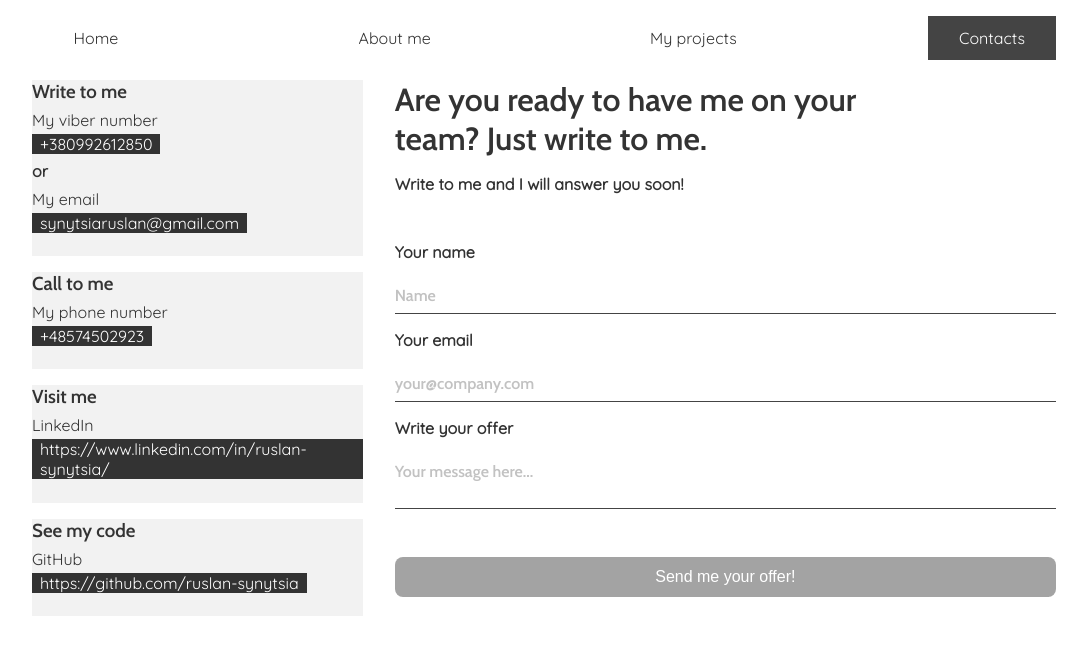
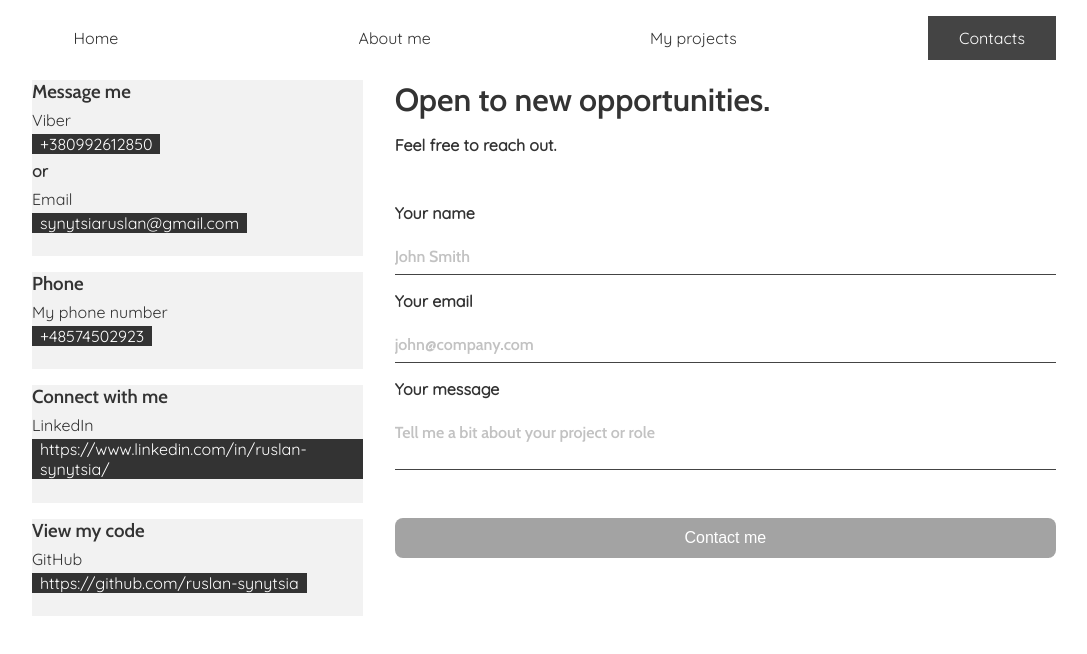
Before and after one commit to ruslan-synytsia/CV-web-app, a React (Create React App) app: page /contacts in a window 1280 px wide. Shown: the top 654 px of the page, without its empty margins (96-1183 px from the left). Built offline with nearby package versions, Linux system fonts and the light colour scheme.

Commit message:
Update Contacts

```diff
--- a/src/Components/Common/Form/Form.js
+++ b/src/Components/Common/Form/Form.js
@@ -68,24 +68,24 @@ function Form(props) {
 
     return (
         <div className={style.Form}>
-            <h2>Are you ready to have me on your team? Just write to me.</h2>
-            <span>Write to me and I will answer you soon!</span>
+            <h2>Open to new opportunities.</h2>
+            <span>Feel free to reach out.</span>
             <label htmlFor="username">Your name</label>
             <span className={errors.username ? cx(style.Error_username, style.err_display) : style.Error_username}>{errors.username}</span>
-            <input type="text" id="username" name="username" placeholder={'Name'} onChange={handleInputChange} onBlur={e => validate(e.target.value, e.target.name)} value={formData.username} />
+            <input type="text" id="username" name="username" placeholder={'John Smith'} onChange={handleInputChange} onBlur={e => validate(e.target.value, e.target.name)} value={formData.username} />
             <label htmlFor="email">Your email</label>
             <span className={errors.email ? cx(style.Error_email, style.err_display) : style.Error_email}>{errors.email}</span>
-            <input type="email" id="email" name="email" placeholder={'your@company.com'} onChange={handleInputChange} onBlur={e => validate(e.target.value, e.target.name)} value={formData.email} />
-            <label htmlFor="message">Write your offer</label>
+            <input type="email" id="email" name="email" placeholder={'john@company.com'} onChange={handleInputChange} onBlur={e => validate(e.target.value, e.target.name)} value={formData.email} />
+            <label htmlFor="message">Your message</label>
             <span className={errors.message ? cx(style.Error_message, style.err_display) : style.Error_message}>{errors.message}</span>
-            <textarea id="message" name="message" rows="2" placeholder={'Your message here...'} onChange={handleInputChange} onBlur={e => validate(e.target.value, e.target.name)} value={formData.message} />
+            <textarea id="message" name="message" rows="2" placeholder={'Tell me a bit about your project or role'} onChange={handleInputChange} onBlur={e => validate(e.target.value, e.target.name)} value={formData.message} />
             <button onClick={handleSubmit} className={!isFormValid || isFetching ? style.disabled : ''} disabled={!isFormValid || isFetching}>
-                {isFetching ? <Preloader /> : 'Send me your offer!'}
+                {isFetching ? <Preloader /> : 'Contact me'}
             </button>
             <div className={success ? cx(style.Form_finish, style.visible) : style.Form_finish}>
                 <div className={style.success}></div>
-                <h2>Your message is sended</h2>
-                <p>Thanh you for your offer!</p>
+                <h2>Thank you — I’ll get back to you shortly.</h2>
+                <p>Thank you for your offer!</p>
             </div>
             <div className={error ? cx(style.Form_finish_error, style.visible) : style.Form_finish_error}>
                 <span className={style.error}>X</span>
--- a/src/Components/Pages/Contacts/Contacts.js
+++ b/src/Components/Pages/Contacts/Contacts.js
@@ -14,33 +14,33 @@ function Contacts() {
         <section className={style.Contacts}>
             <div className={style.Contacts_sidebar}>
                 <div className={style.Contacts_sidebar_item}>
-                    <h3>Write to me</h3>
+                    <h3>Message me</h3>
                     {contacts.viber && <><div className={style.Contacts_sidebar_item_el}>
-                        <span>My viber number</span>
+                        <span>Viber</span>
                         <a href={`viber://add?number=${contacts.viber}`}>{contacts.viber}</a>
                     </div>
                         <span>or</span></>}
                     <div className={style.Contacts_sidebar_item_el}>
-                        <span>My email</span>
+                        <span>Email</span>
                         <a href={`mailto:${contacts.mail}`}>{contacts.mail}</a>
                     </div>
                 </div>
                 <div className={style.Contacts_sidebar_item}>
-                    <h3>Call to me</h3>
+                    <h3>Phone</h3>
                     <div className={style.Contacts_sidebar_item_el}>
                         <span>My phone number</span>
                         <a href={`tel:${contacts.phone}`}>{contacts.phone}</a>
                     </div>
                 </div>
                 {contacts.linkedIn && <div className={style.Contacts_sidebar_item}>
-                    <h3>Visit me</h3>
+                    <h3>Connect with me</h3>
                     <div className={style.Contacts_sidebar_item_el}>
                         <span>LinkedIn</span>
                         <a href={contacts.linkedIn} target={'_blank'}>{contacts.linkedIn}</a>
                     </div>
                 </div>}
                 {contacts.github && <div className={style.Contacts_sidebar_item}>
-                    <h3>See my code</h3>
+                    <h3>View my code</h3>
                     <div className={style.Contacts_sidebar_item_el}>
                         <span>GitHub</span>
                         <a href={contacts.github} target={'_blank'}>{contacts.github}</a>
```
